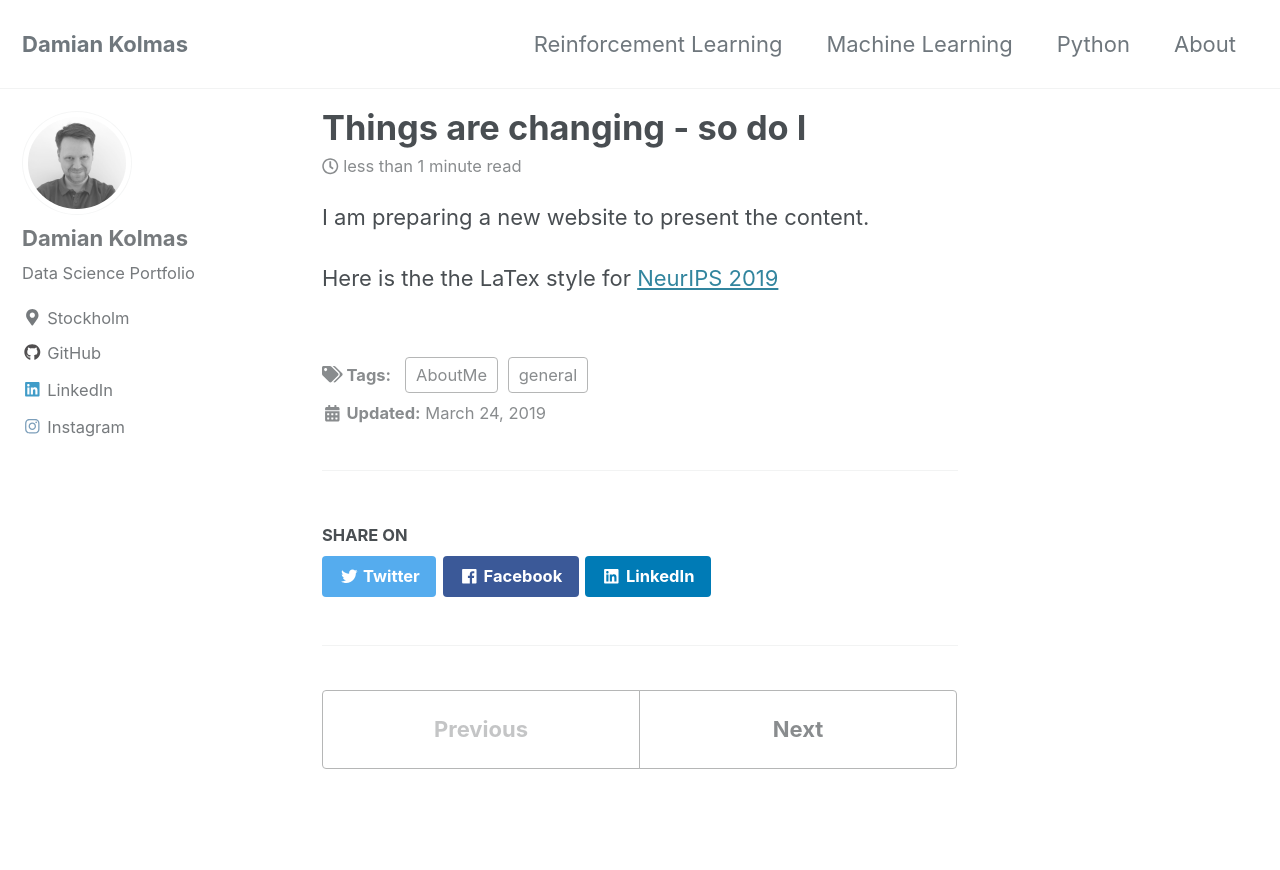
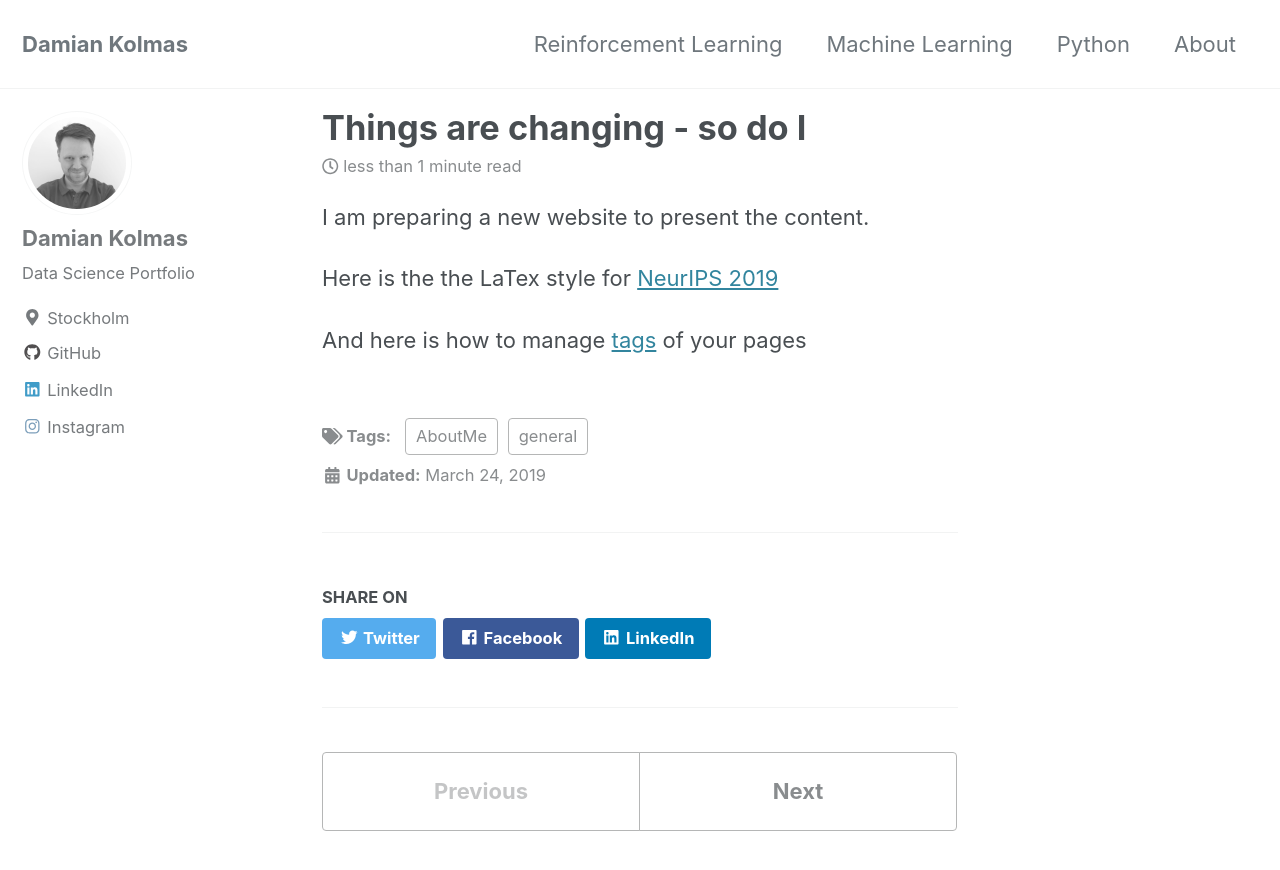
Before and after one commit to DKolmas/DKolmas.github.io, a Jekyll site: the page built from _posts/2019-03-24-Working-On-New-Page.md, in a window 1280 px wide and 900 px high. Shown: the top 870 px of the window. Built offline with Jekyll 4.4.1, drawn with Linux system fonts in a browser that asks for light colours; cached includes are drawn as plain includes.

Commit message:
adding new link into content poining to web site with descirption of how to manage tags on the static website using Jekyll

```diff
--- a/_posts/2019-03-24-Working-On-New-Page.md
+++ b/_posts/2019-03-24-Working-On-New-Page.md
@@ -11,5 +11,8 @@ I am preparing a new website to present the content.
 
 Here is the the LaTex style for [NeurIPS 2019][1]
 
+And here is how to manage [tags][2] of your pages
+
 
 [1]:{{ site.url }}/download/neurips-2019.pdf
+[2]:https://longqian.me/2017/02/09/github-jekyll-tag/
```
